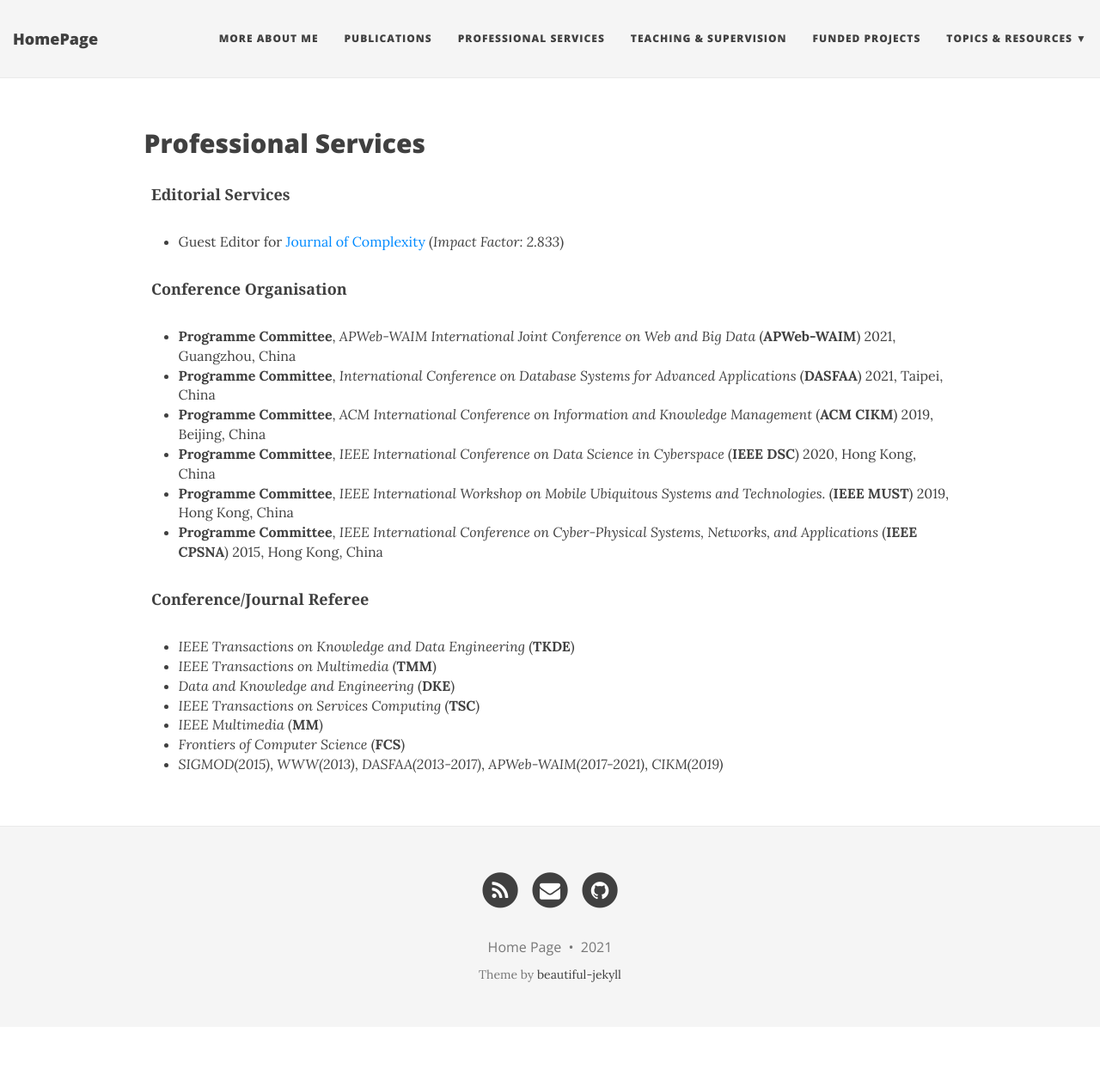
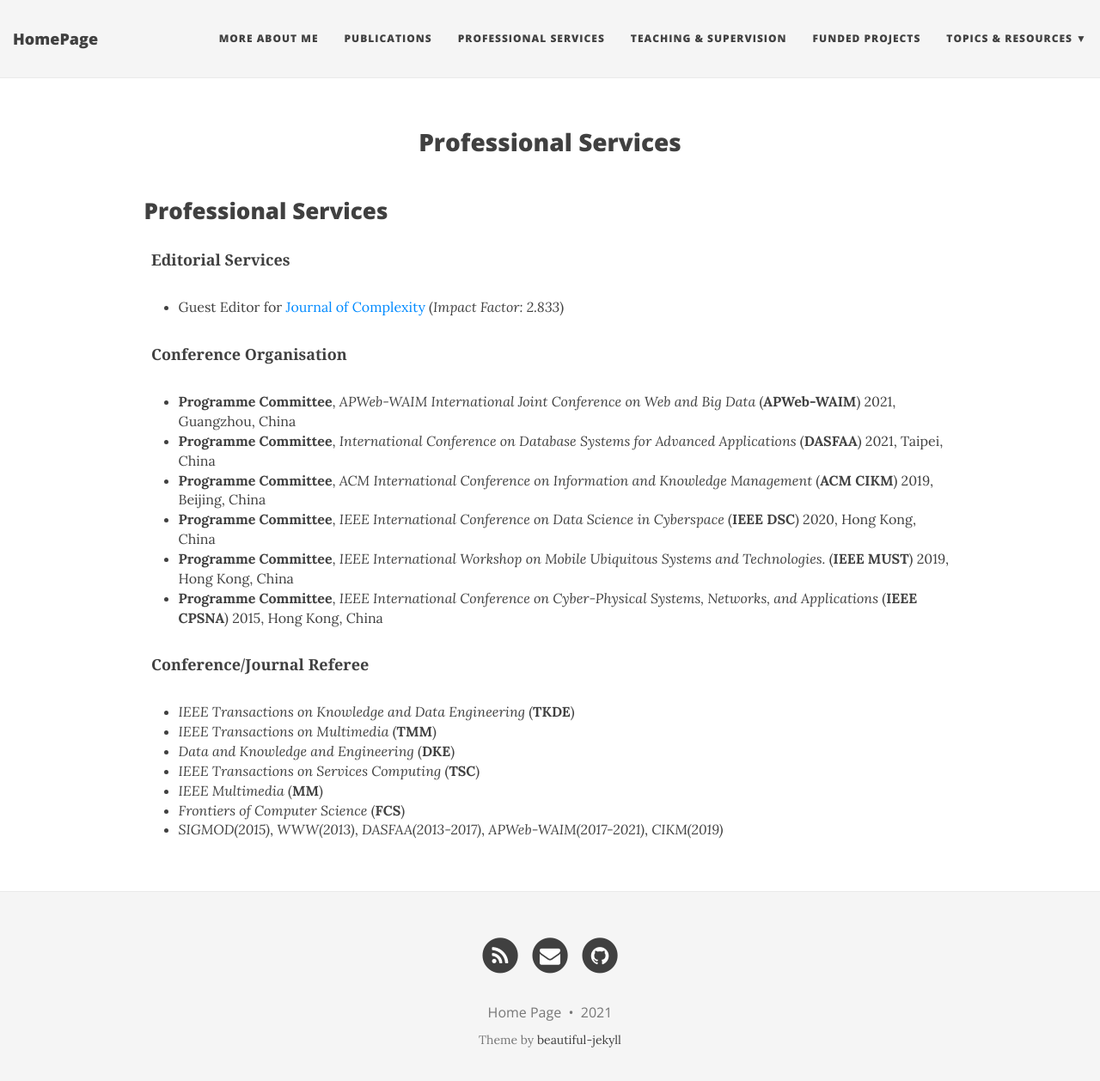
Before and after one commit to zzudb/zzudb.github.io, a Jekyll site: the page built from pages/services.md, in a window 1280 px wide and 1271 px high. Shown: the top 1258 px of the window at 86% size. Built offline with Jekyll 4.4.1, drawn with Linux system fonts in a browser that asks for light colours; nearby versions of some CDN libraries; our own code applies the rules of GitHub Pages for plain Markdown files; some of the changed lines change nothing that is shown.

Commit message:
Update services.md

```diff
--- a/pages/services.md
+++ b/pages/services.md
@@ -1,5 +1,9 @@
+---
+layout: page
+show-avatar: false
+---
 
-<h1 style="text-align: left;">Professional Services</h1>
+## Professional Services
 
 <p>&nbsp; <span style="font-size: 18px;"><strong><span style="font-family: georgia, serif;">Editorial Services</span></strong></span></p>
 
```
